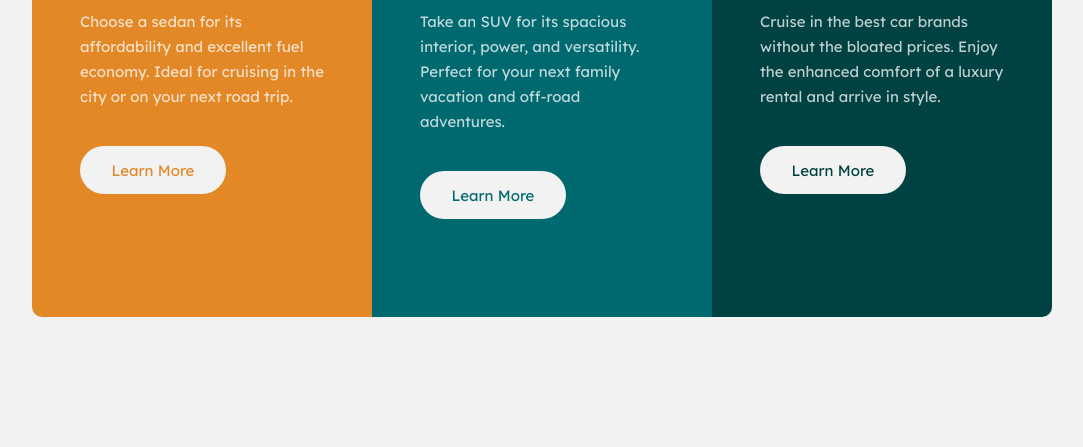
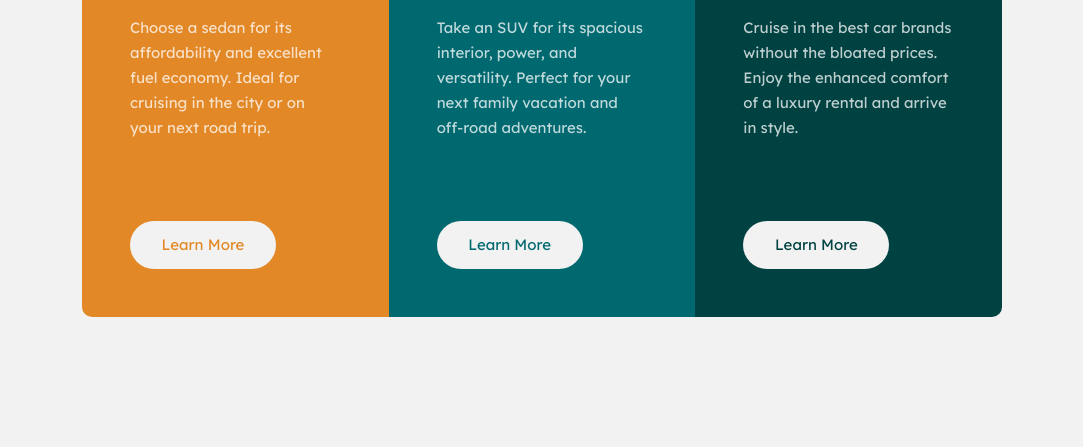
Before and after one commit to byhelaman/3-column-preview-card-component, a plain HTML site: page index.html in a window 1280 px wide. Shown: the part 353-800 px from the top of the page, without its empty margins (98-1181 px from the left). Drawn offline with Linux system fonts and the light colour scheme.

Commit message:
html and grid composition changes

```diff
--- a/css/styles.css
+++ b/css/styles.css
@@ -6,15 +6,24 @@
     --very-light-gray: hsl(0, 0%, 95%); /*(background, headings, buttons)*/
 }
 
-.container__card{
+.container{
     background: var(--very-light-gray);
     color: var(--very-light-gray);
+    font-family: 'Lexend Deca', 'sans-serif';
     font-size: 15px;
-    font-family: 'Lexend Deca', 'sans-serif';
-    padding: 88px 24px;
+    min-height: 100vh;
+    display: flex;
+    justify-content: center;
+    align-items: center;
+}
+
+.container__cards{
+    width: 327px;
+    border-radius: 10px;
     display: grid;
-    /* place-items: center; */
-    justify-content: center;
+    grid-template-columns: 1fr;
+    margin: 88px 0 88px 0 ;
+    overflow: hidden;
 }
 
 .card__orange,
@@ -22,13 +31,11 @@
 .card__darkcyan{
     padding: 48px;
     height: 440px;
-    width: 327px;
     box-sizing: border-box;
 }
 
 .card__orange{
     background: var(--bright-orange);
-    border-radius: 10px 10px 0 0;
 }
 
 .card__cyan{
@@ -37,16 +44,15 @@
 
 .card__darkcyan{
     background: var(--very-dark-cyan);
-    border-radius: 0 0 10px 10px;
 }
 
-.container__card h2{
+.container__cards h2{
     font-family: 'Big Shoulders Display', 'sans-serif';
     font-weight: 700;
     font-size: 36px;
 }
 
-.container__card p{
+.container__cards p{
     color: var(--transparent-white);
     font-weight: 400;
     line-height: 25px;
@@ -79,38 +85,13 @@
     border: 2px solid;
 }
 
-@media (min-width: 960px){
-    .container__card{
+@media (min-width: 1250px){
+    .container__cards{
+        margin: 0;
         display: grid;
-        grid-template: 1fr/1fr 1fr 1fr;
-        padding: 170px 130px 130px;
-    }
-
-    .card__orange,
-    .card__cyan,
-    .card__darkcyan{
-        height: 500px;
-        width: 100%;
-    }
-
-    .card__button{
-        margin: 22px 0 0 0;
-    }
-
-    .card__orange{
-        border-radius: 10px 0 0 10px;
-    }
-
-    .card__darkcyan{
-        border-radius: 0 10px 10px 0;
-    }
-}
-
-@media (min-width: 1440px){
-    .container__card{
-        display: grid;
-        grid-template: 1fr/1fr 1fr 1fr;
-        padding: 170px 260px 130px;
+        grid-template-columns: 1fr 1fr 1fr;
+        width: 920px;
+        margin: 170px 0 130px 0 ;
     }
 
     .card__orange,
@@ -119,7 +100,11 @@
         height: 500px;
     }
 
+    .container__cards h2{
+        font-size: 38px;
+    }
+
     .card__button{
-        margin: 72px 0 0 0;
+        margin: 66px 0 0 0;
     }
 }
--- a/index.html
+++ b/index.html
@@ -1,5 +1,5 @@
 <!DOCTYPE html>
-<html lang="en">
+<html lang="en-US">
 <head>
   <meta charset="UTF-8">
   <meta name="viewport" content="width=device-width, initial-scale=1.0">
@@ -11,7 +11,8 @@
 </head>
 
 <body>
-  <div class="container__card">
+  <main class="container">
+    <div class="container__cards">
       <div class="card__orange">
         <div class="card__icon">
           <img src="images/icon-sedans.svg" alt="icon sedans">
@@ -45,5 +46,6 @@
         <button class="card__button">Learn More</button>
       </div>
     </div>
+  </main>
 </body>
 </html>
```
Lines whose indentation alone changed are shown as unchanged.
